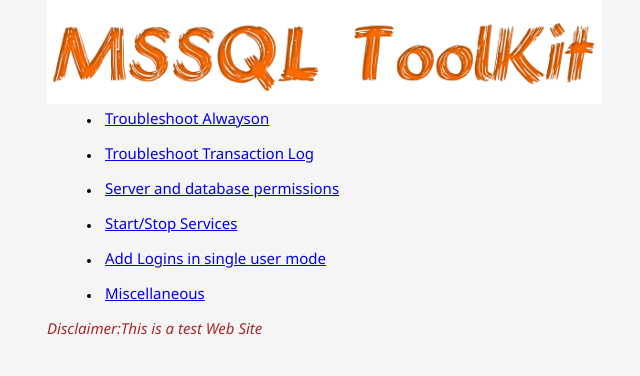
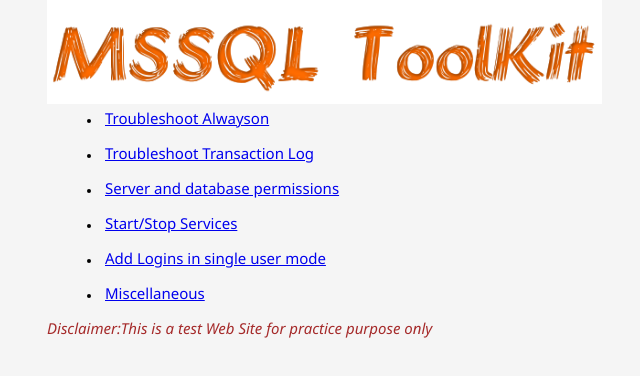
Before and after one commit to SQLToolKit/MSSQL, a plain HTML site: page index.html in a window 1280 px wide. Shown: the whole page, without its empty margins (73-713 px from the left). Drawn offline with Linux system fonts and the light colour scheme.

Commit message:
Committed by KS

```diff
--- a/index.html
+++ b/index.html
@@ -19,7 +19,7 @@
 <li><a class="text" href="./miscellaneous.html">Miscellaneous</a></li>
 </pre>
     <footer>
-       <p class="note">Disclaimer:This is a test Web Site</p>
+       <p class="note">Disclaimer:This is a test Web Site for practice purpose only</p>
     </footer>
 </body>
 
```
